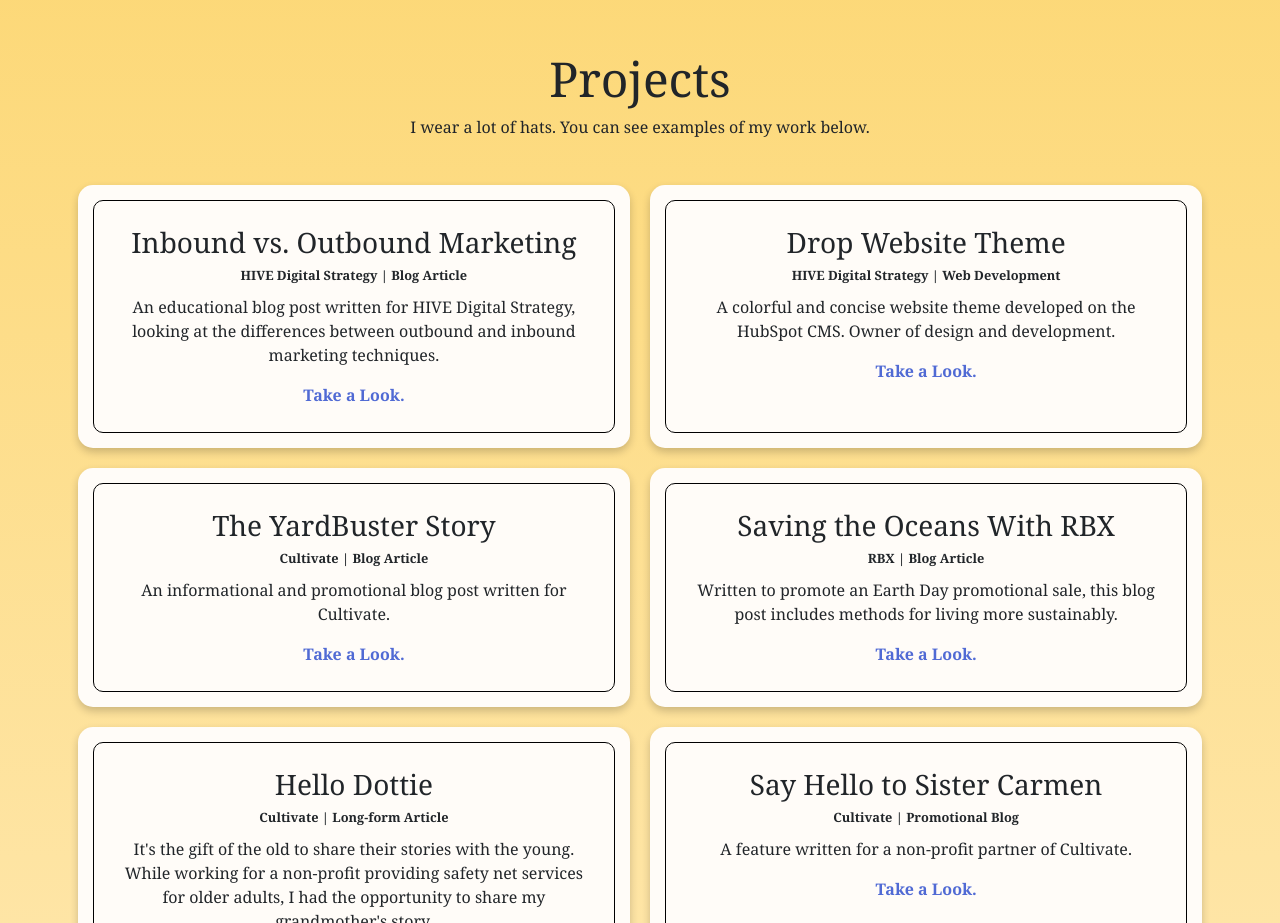
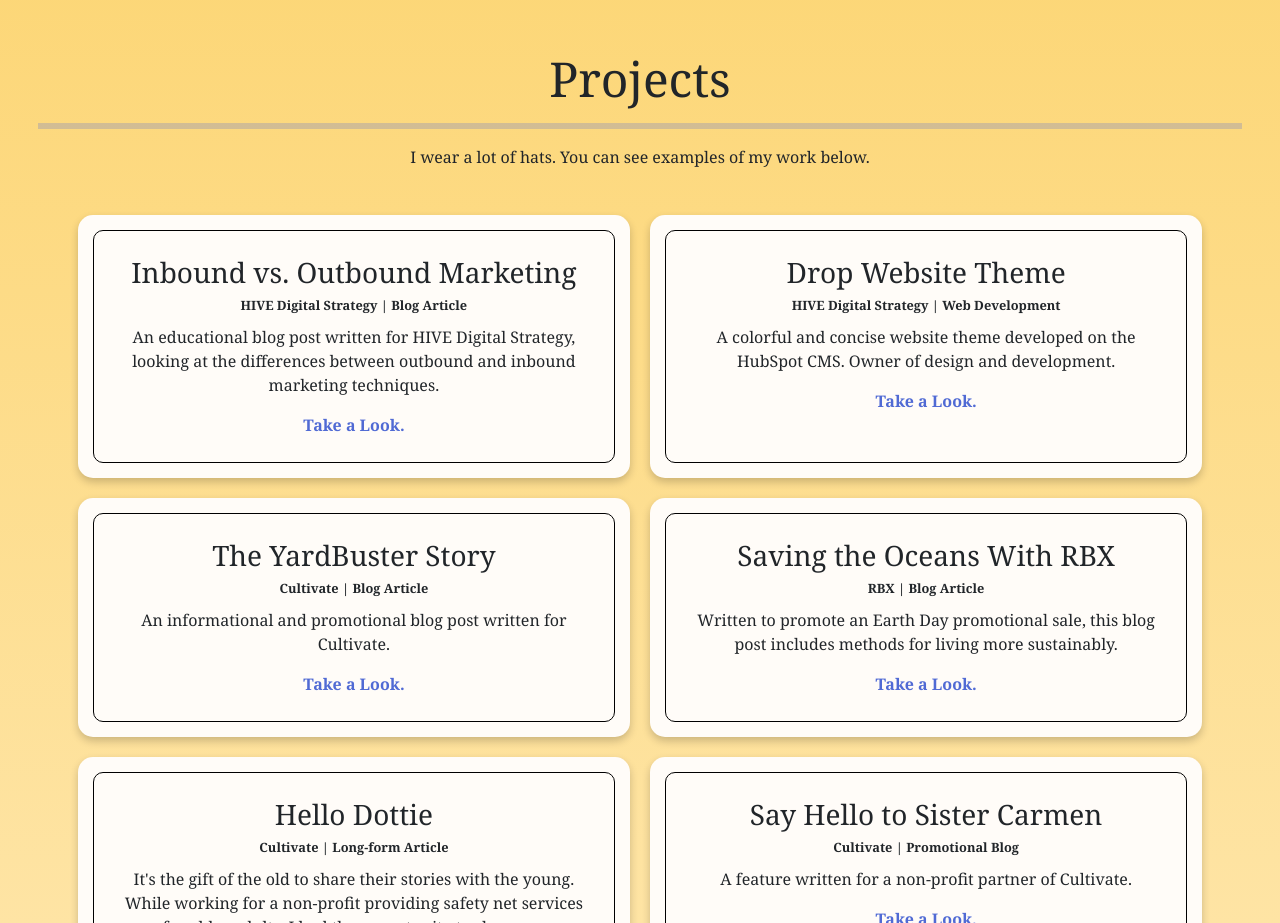
Before and after one commit to MelanieALocke/melaniealocke.github.io, a React (Create React App) app: page / in a window 1280 px wide. Shown: the part 1480-2403 px from the top of the page. Built offline with nearby package versions, Linux system fonts and the light colour scheme.

Commit message:
Add tweaks before build attempt

```diff
--- a/package.json
+++ b/package.json
@@ -1,6 +1,7 @@
 {
   "name": "prof-website",
   "version": "0.1.0",
+  "homepage": "https://melaniealocke.github.io/",
   "private": true,
   "dependencies": {
     "@testing-library/jest-dom": "^5.14.1",
--- a/src/App.css
+++ b/src/App.css
@@ -47,7 +47,7 @@
 }
 
 main {
-  background-image: linear-gradient(#FAC532, #ffecbf);
+  background-image: linear-gradient(#FAC232, #ffecbf);
   font-family: Georgia, Times, serif;
   display: inline-block;
 }
@@ -80,6 +80,12 @@
   box-shadow: 0 4px 8px 0 rgba(0, 0, 0, 0.2);
 }
 
+#projects-divider {
+  border: none;
+  height: 6px;
+  color: #506AD4;
+}
+
 #projects-cards {
   display: flex;
   flex-flow: row wrap;
--- a/src/components/Projects.js
+++ b/src/components/Projects.js
@@ -12,6 +12,7 @@
                         <div>
                             <div>
                                 <h2>Projects</h2>
+                                <hr id="projects-divider" />
                                 <p>I wear a lot of hats. You can see examples of my work below.</p>
                             </div>
                         </div>
```
